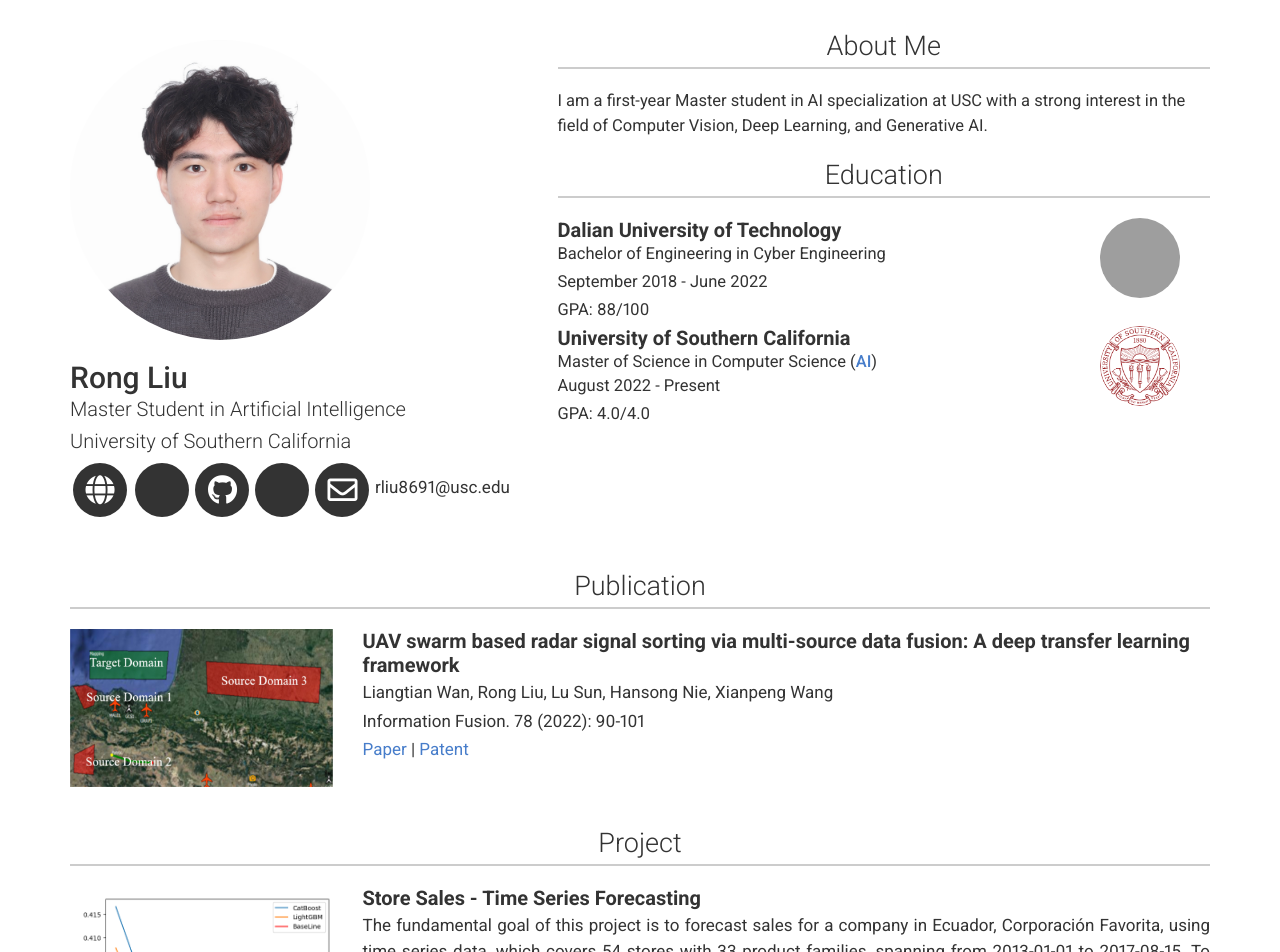
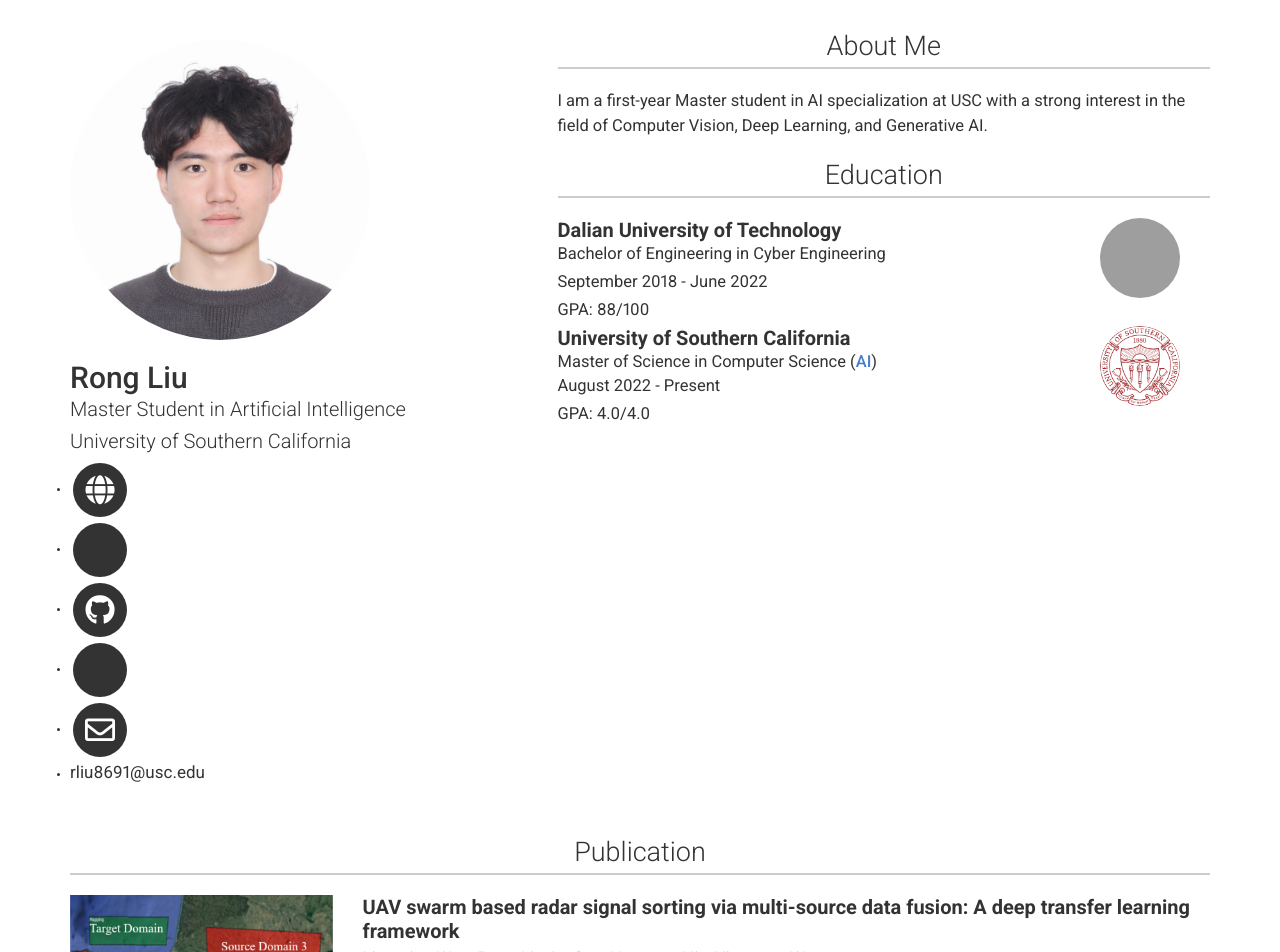
Before and after one commit to RongLiu-Leo/rongliu-leo.github.io, a Jekyll site: the page built from index.md, in a window 1280 px wide. Shown: the top 952 px of the page. Built offline with Jekyll 4.4.1, drawn with Linux system fonts in a browser that asks for light colours; nearby versions of some CDN libraries; a style sheet for code colours, icons or effects is not loaded; grey boxes are pictures that could not be loaded.

Commit message:
Update icons.scss

```diff
--- a/_sass/icons.scss
+++ b/_sass/icons.scss
@@ -2,15 +2,15 @@ ul.icons a:hover {
   background: rgba(0, 0, 0, 0.025);
 }
 
-ul.icons li {
-  display: inline-block;
-  .only-print {
-    display: none;
-    @media print {
-      display: inline-block;
-    }
-  }
-}
+// ul.icons li {
+//   display: inline-block;
+//   .only-print {
+//     display: none;
+//     @media print {
+//       display: inline-block;
+//     }
+//   }
+// }
 
 
 ul.icons a {
```
